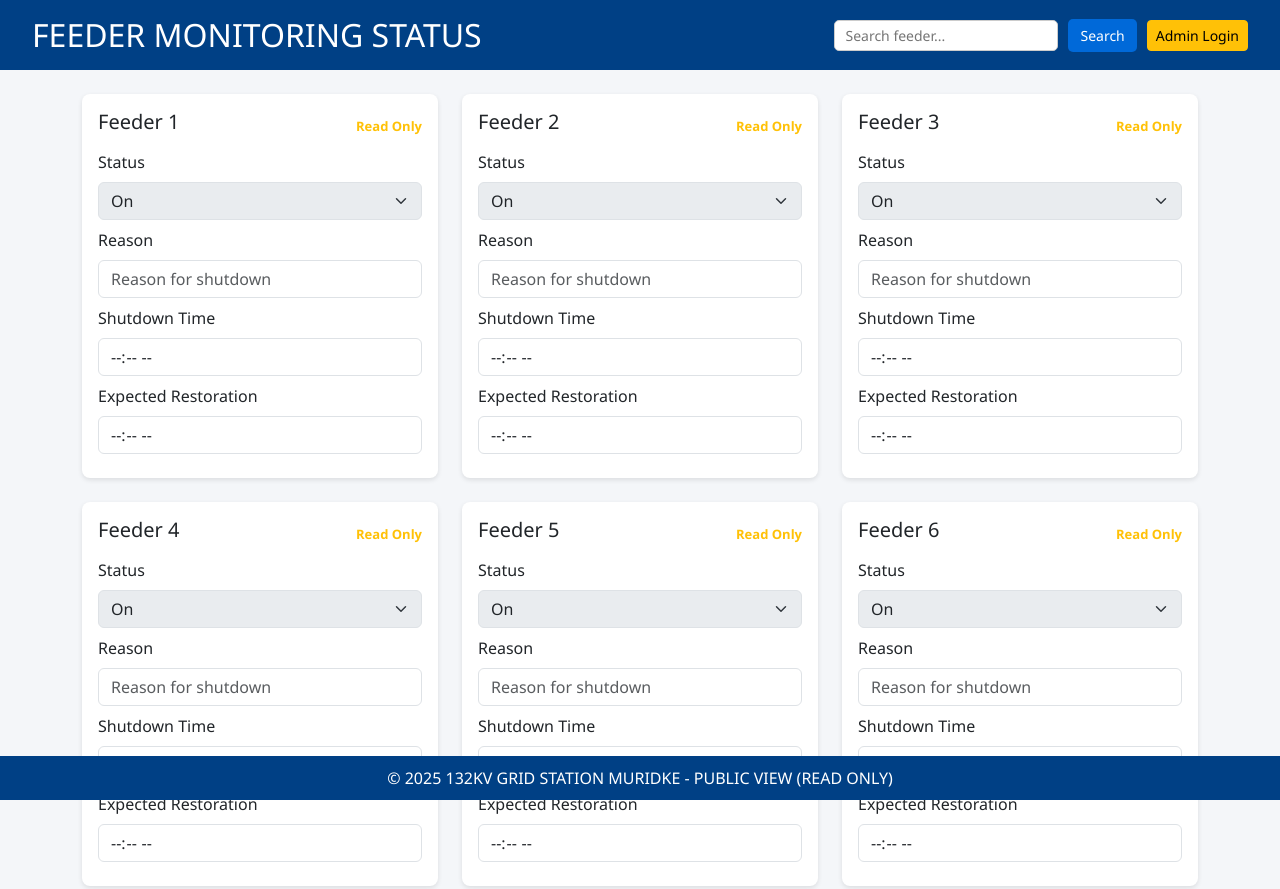
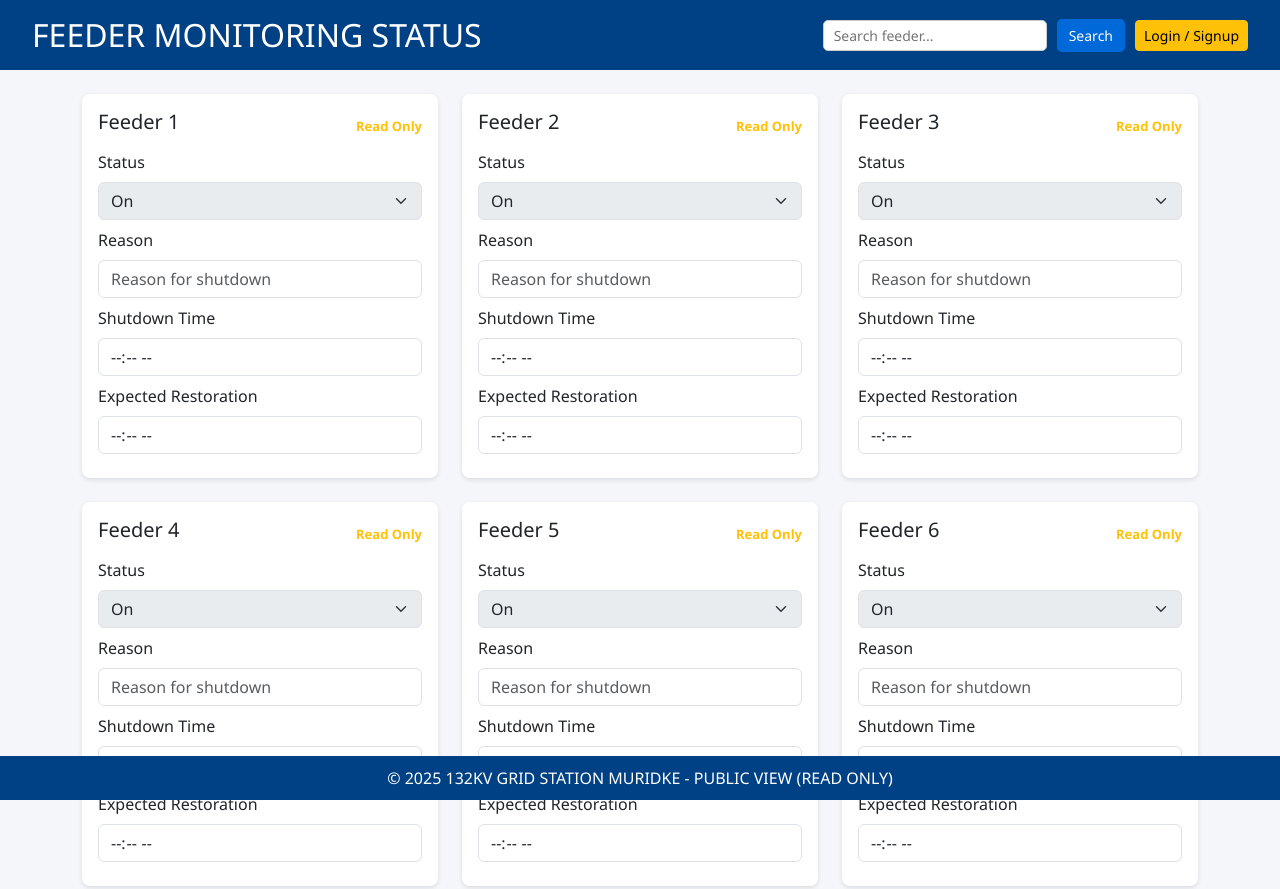
Before and after one commit to hamza0278/FEEDER-MONITORING, a plain HTML site: page index.html in a window 1280 px wide. Shown: the top 889 px of the page. Drawn offline with nearby package versions, Linux system fonts and the light colour scheme.

Commit message:
Add files via upload

```diff
--- a/index.html
+++ b/index.html
@@ -77,7 +77,7 @@
     <div class="header-actions">
       <input type="text" class="search-input" id="search-input" placeholder="Search feeder...">
       <button class="search-btn" onclick="performSearch()">Search</button>
-      <a href="login.html" class="btn btn-warning btn-sm">Admin Login</a>
+      <a href="login.html" class="btn btn-warning btn-sm">Login / Signup</a>
     </div>
   </header>
 
```
